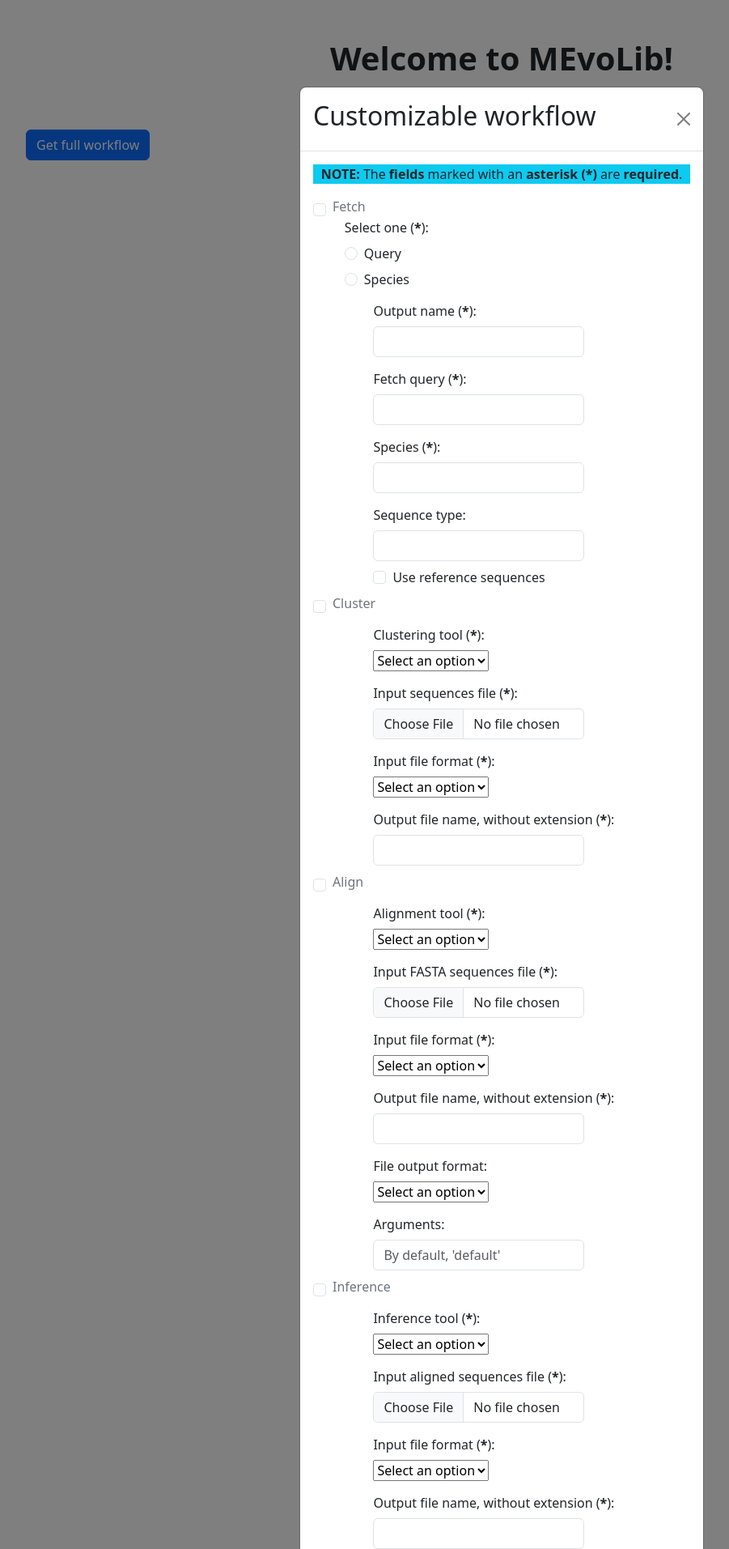
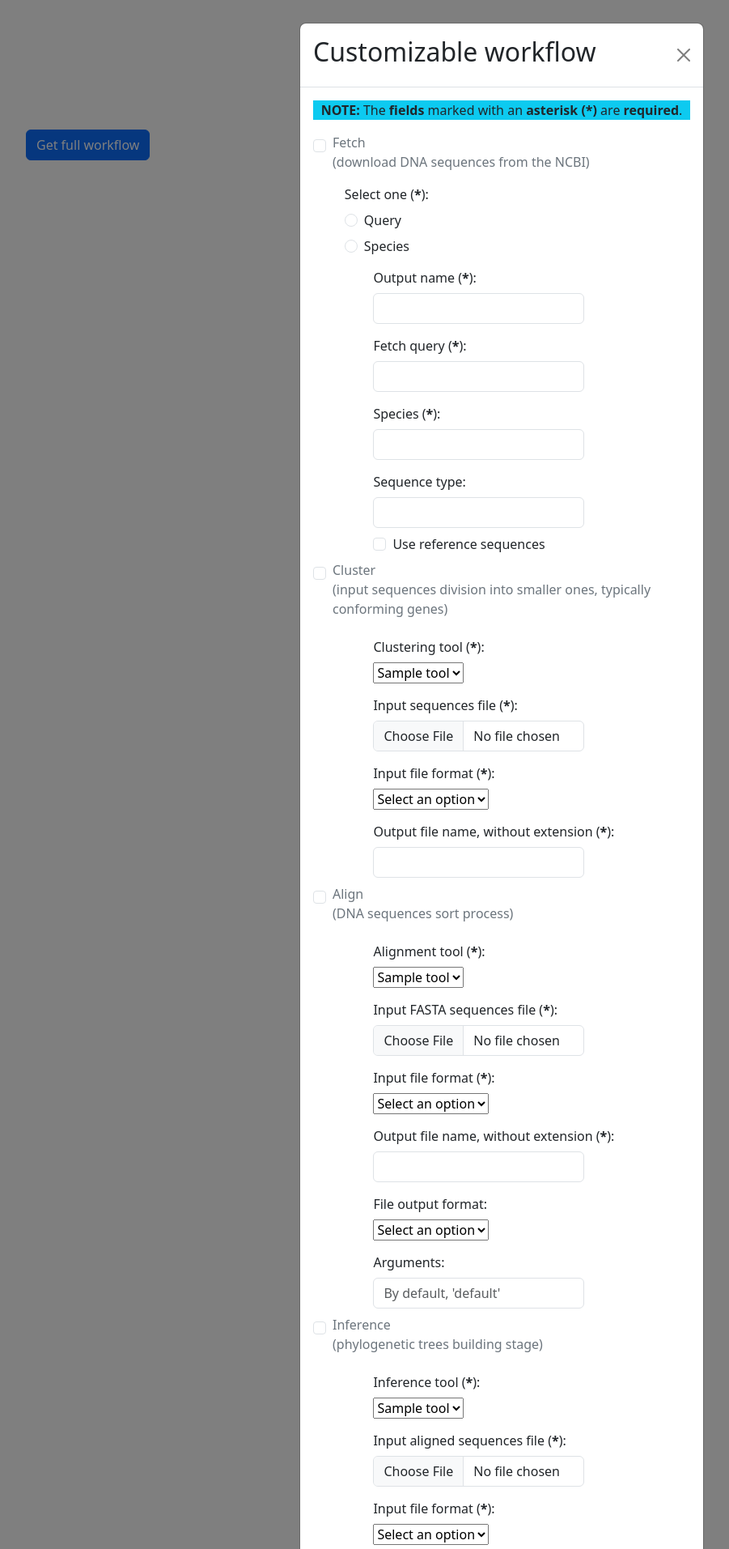
Before and after one commit to nachorequeno/mevolib-ui, a Django app: template MEvoLibGUI/nextflowApp/templates/nextflowApp/home.html in a window 1280 px wide, after a click on "Get full workflow". Shown: the top 1913 px of the page at 81% size, without its empty margins (20-921 px from the left). Run offline with Django 4.2, Linux system fonts and the light colour scheme; the template is opened without the code that fills it: most values are stand-ins (such as "Sample title", 1, 10 or a date in 2020); parts of the project's set-up code (start-up, migrations or seed data) failed here and were passed over.

Commit message:
Agustín's GUI suggestions have been applied as: 	-> Now, a brief explanation of each module is shown next to the matching phase. 	-> Also, each stage has a pre-selected tool (the suggested one for each module), so that the naïve user does not have to rack it's brains. 	-> Last but not least, a couple of links to extrenal webpages that allow Align and Inference stages visualization have been added in the successful modal message.
As a small change, a microscope favicon has been added too, so that the GUI is now finished.

```diff
--- a/MEvoLibGUI/nextflowApp/templates/nextflowApp/home.html
+++ b/MEvoLibGUI/nextflowApp/templates/nextflowApp/home.html
@@ -33,6 +33,8 @@
         crossorigin="anonymous"></script>
     <script src="https://ajax.googleapis.com/ajax/libs/jquery/3.7.1/jquery.min.js"></script>
 
+    <link rel="icon" type="image/jpg" href="{% static 'images/favicon.png' %}">
+
     <!-- Webpage title. -->
     <title>MEvoLib</title>
 
@@ -50,8 +52,8 @@
     <div class="my-5 mx-4 row">
         <div class="my-3">
             <button id="full_wf_but" type="button" class="btn btn-primary mx-3" data-bs-toggle="modal"
-            data-bs-target="#full_wf_modal">Get
-            full workflow</button>
+                data-bs-target="#full_wf_modal">Get
+                full workflow</button>
         </div>
 
     </div>
@@ -84,9 +86,10 @@
                         <!-- Execute the fetch stage or not. -->
                         <div id="check_fetch" class="form-check">
                             <label id="fetch_label" class="form-check-label text-secondary form_label"
-                                for="add_fetch">Fetch</label>
+                                for="add_fetch">Fetch </label>
                             <input class="form-check-input my-2 main_check" type="checkbox" name="add_fetch"
                                 id="add_fetch">
+                            <p class="text-secondary">(download DNA sequences from the NCBI)</p>
                         </div>
 
                         <!-- Fetch parameters. -->
@@ -111,12 +114,13 @@
 
                                 <div id="fetch_output" class="query_species_params offset-1 my-2 form-group">
                                     <!-- Fetch output file name. -->
-                                    <label id="fetch_output_label" class="col-form-label output_label" for="fetch_output_name">Output name
+                                    <label id="fetch_output_label" class="col-form-label output_label"
+                                        for="fetch_output_name">Output name
                                         (<b>*</b>):</label>
 
                                     <div class="col-md-8 col-sm-10 col-12">
-                                        <input class="form-control fetch_required output_name" type="text" name="fetch_output_name"
-                                            id="fetch_output_name">
+                                        <input class="form-control fetch_required output_name" type="text"
+                                            name="fetch_output_name" id="fetch_output_name">
                                     </div>
 
                                     <span id="fetch_output_err" class="client_side_err text-danger my-2"></span>
@@ -186,6 +190,8 @@
                                 for="add_cluster">Cluster</label>
                             <input class="form-check-input my-2 main_check" type="checkbox" name="add_cluster"
                                 id="add_cluster">
+                            <p class="text-secondary">(input sequences division into smaller ones, typically conforming
+                                genes)</p>
                         </div>
 
                         <!-- Cluster parameters -->
@@ -198,15 +204,11 @@
                                 <!-- Dynamically loads clustering tools, provided by the server in function of the ones available in MEvoLib. -->
                                 <div class="col-md-8 col-sm-10 col-12">
                                     <select name="cluster_tool" id="cluster_tool">
-                                        <option value="">Select an option</option>
                                         {% for tool in cluster_tools %}
                                         <option value={{tool}}>{{tool}}</option>
                                         {% endfor %}
                                     </select>
                                 </div>
-
-                                <!-- Client side error that pops up if the user has not selected any alignment tool. -->
-                                <span id="cluster_tool_err" class="client_side_err text-danger my-2"></span>
 
                             </div>
 
@@ -247,12 +249,13 @@
                             <div class="offset-1 my-2 form-group">
 
                                 <!-- Cluster output file name. -->
-                                <label id="cluster_output_label" class="col-form-label output_label" for="cluster_output">Output file name, without extension
+                                <label id="cluster_output_label" class="col-form-label output_label"
+                                    for="cluster_output">Output file name, without extension
                                     (<b>*</b>):</label>
 
                                 <div class="col-md-8 col-sm-10 col-12">
-                                    <input class="form-control cluster_required output_name" type="text" name="cluster_output"
-                                        id="cluster_output">
+                                    <input class="form-control cluster_required output_name" type="text"
+                                        name="cluster_output" id="cluster_output">
                                 </div>
 
 
@@ -269,6 +272,7 @@
                                 for="add_align">Align</label>
                             <input class="form-check-input my-2 main_check" type="checkbox" name="add_align"
                                 id="add_align">
+                            <p class="text-secondary">(DNA sequences sort process)</p>
                         </div>
 
                         <!-- Alignment parameters. -->
@@ -282,15 +286,11 @@
                                 <!-- Dynamically loads alignment tools, provided by the server in function of the ones available in MEvoLib. -->
                                 <div class="col-md-8 col-sm-10 col-12">
                                     <select name="align_tool" id="align_tool">
-                                        <option value="">Select an option</option>
                                         {% for tool in align_tools %}
                                         <option value={{tool}}>{{tool}}</option>
                                         {% endfor %}
                                     </select>
                                 </div>
-
-                                <!-- Client side error that pops up if the user has not selected any alignment tool. -->
-                                <span id="align_tool_err" class="client_side_err text-danger my-2"></span>
 
                             </div>
 
@@ -330,12 +330,13 @@
                             <div class="offset-1 my-2 form-group">
 
                                 <!-- Alignment output file name. -->
-                                <label id="align_output_label" class="col-form-label output_label" for="align_output">Output file name, without extension
+                                <label id="align_output_label" class="col-form-label output_label"
+                                    for="align_output">Output file name, without extension
                                     (<b>*</b>):</label>
 
                                 <div class="col-md-8 col-sm-10 col-12">
-                                    <input class="form-control align_required output_name" type="text" name="align_output"
-                                        id="align_output">
+                                    <input class="form-control align_required output_name" type="text"
+                                        name="align_output" id="align_output">
                                 </div>
 
                                 <!-- Client side error that pops up if the user has not introduced a trimmed non-empty output file name. -->
@@ -383,6 +384,7 @@
                                 for="add_inference">Inference</label>
                             <input class="form-check-input my-2 main_check" type="checkbox" name="add_inference"
                                 id="add_inference">
+                            <p class="text-secondary">(phylogenetic trees building stage)</p>
                         </div>
 
                         <div id="inference_params" class="workflow_params offset-1">
@@ -395,14 +397,11 @@
                                 <!-- Dynamically loads alignment tools, provided by the server in function of the ones available in MEvoLib. -->
                                 <div class="col-md-8 col-sm-10 col-12">
                                     <select name="inference_tool" id="inference_tool">
-                                        <option value="">Select an option</option>
                                         {% for tool in inference_tools %}
                                         <option value={{tool}}>{{tool}}</option>
                                         {% endfor %}
                                     </select>
                                 </div>
-
-                                <span id="inference_tool_err" class="client_side_err text-danger my-2"></span>
 
                             </div>
 
@@ -442,12 +441,13 @@
                             <div class="offset-1 my-2 form-group">
 
                                 <!-- Inference's output file name. -->
-                                <label id="inference_output_label" class="col-form-label output_label" for="inference_output">Output file name, without extension
+                                <label id="inference_output_label" class="col-form-label output_label"
+                                    for="inference_output">Output file name, without extension
                                     (<b>*</b>):</label>
 
                                 <div class="col-md-8 col-sm-10 col-12">
-                                    <input class="form-control inference_required output_name" type="text" name="inference_output"
-                                        id="inference_output">
+                                    <input class="form-control inference_required output_name" type="text"
+                                        name="inference_output" id="inference_output">
                                 </div>
 
                                 <!-- Client side error that pops up if the user has not introduced a trimmed non-empty output file name. -->
@@ -502,7 +502,7 @@
                             </div>
 
                         </div>
-                                <!-- Client side error that pops up if the user has not selected any alignment tool. -->
+                        <!-- Client side error that pops up if the user has not selected any alignment tool. -->
                         <span id="stages_err" class="client_side_err text-danger my-2"></span>
 
                 </div>
@@ -538,9 +538,13 @@
                     <button type="btn" class="btn btn-close" data-bs-dismiss="modal"></button>
                 </div>
 
-                <div class="modal-body">
-                    <h2 class="text-center">Your task has finished, and the files have been dropped to your Downloads
+                <div class="modal-body text-center">
+                    <h2 >Your task has finished, and the files have been dropped to your Downloads
                         menu. <br> Thanks for using MEvoLib!</h2>
+                    <h3><br> (Also, if you want, you can <a href="https://www.ncbi.nlm.nih.gov/projects/msaviewer/"
+                            target="_blank"> see
+                            your alignment</a> or <a href="https://itol.embl.de/upload.cgi" target="_blank">watch your
+                            inference tree</a>.) </h3>
                 </div>
 
             </div>
--- a/MEvoLibGUI/nextflowApp/views.py
+++ b/MEvoLibGUI/nextflowApp/views.py
@@ -212,6 +212,8 @@
 
     if "add_fetch" in req and req["add_fetch"] == "on":  # Fetch stage selected.
 
+        params["max_seqs"] = "3000"
+
         if req["fetch_query"]:  # The full query is already given.
             params["query"] = req["fetch_query"]
 
```
Also changed, not shown: 2 other files.
